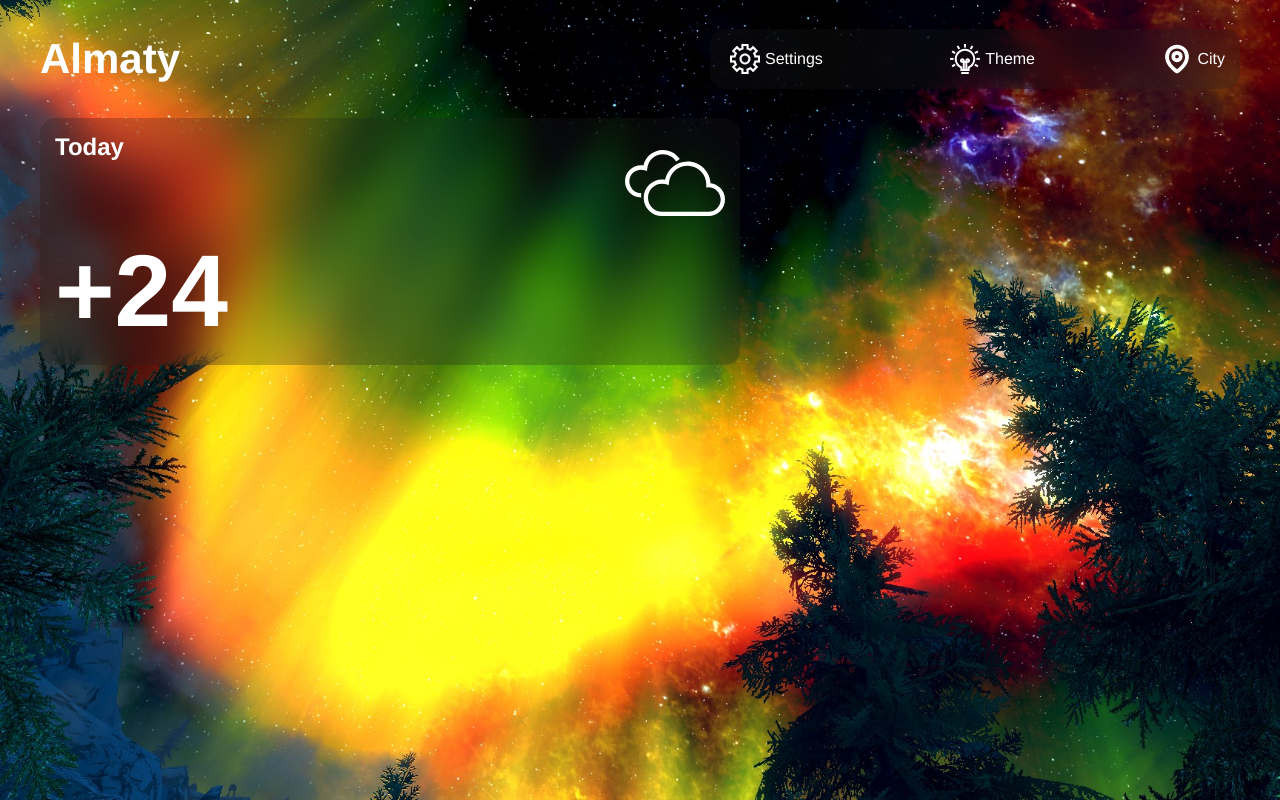
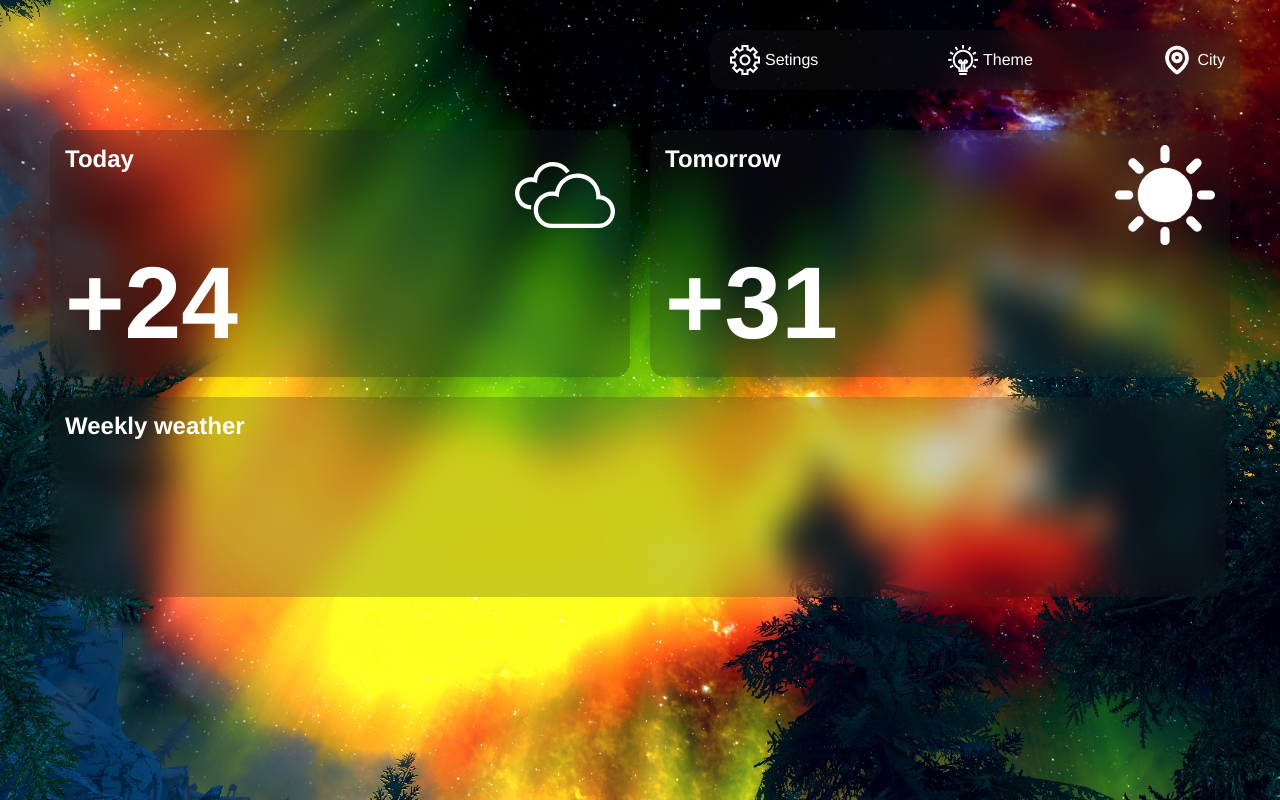
Before and after one commit to mmkhl/smart_weather, a Vue app: page /#/ in a window 1280 px wide. Built offline with nearby package versions, Linux system fonts and the light colour scheme.

Commit message:
start work with api weather

```diff
--- a/src/App.vue
+++ b/src/App.vue
@@ -18,6 +18,11 @@
 import WeatherPage from './pages/WeatherPage.vue';
 
 export default {
+  data(){
+    return {
+      location: '',
+    }
+  },
   components:{
     WeatherPage
   }
--- a/src/component/TodayWeather.vue
+++ b/src/component/TodayWeather.vue
@@ -1,5 +1,5 @@
 <template>
-  <div class="today__weather">
+  <div class="today__weather" >
     <div class="block__info">
       <h2>Today</h2>
       <img
@@ -26,7 +26,6 @@ export default {
 <style scoped>
 .today__weather {
   display: block;
-  max-width: 700px;
   width: 100%;
   border-radius: 15px;
   background-color: #2221213a;
@@ -35,6 +34,8 @@ export default {
   -webkit-box-sizing: border-box;
   -moz-box-sizing: border-box;
   box-sizing: border-box;
+  margin: 10px;
+  flex: 1;
 }
 .block__info {
   width: 100%;
--- a/src/component/TomorrowWeather.vue
+++ b/src/component/TomorrowWeather.vue
@@ -1,9 +1,58 @@
 <template>
-  <div></div>
+  <div class="tomorrow__weather" @click="clicked">
+    <div class="block__info">
+      <h2>Tomorrow</h2>
+      <img
+        src="../assets/sunny.svg"
+        alt="setings"
+        height="100px"
+        width="100px"
+      />
+    </div>
+    <div>
+      <h1 >+31</h1>
+    </div>
+  </div>
 </template>
 
 <script>
-export default {}
+export default {
+  methods:{
+    clicked(){
+      console.log(this.location)
+    }
+  }
+}
 </script>
 
-<style scoped></style>
+<style scoped>
+
+.tomorrow__weather {
+  display: block;
+  flex: 1;
+  margin: 10px;
+  border-radius: 15px;
+  background-color: #2221213a;
+  backdrop-filter: blur(15px);
+  padding: 15px;
+  -webkit-box-sizing: border-box;
+  -moz-box-sizing: border-box;
+  box-sizing: border-box;
+}
+.block__info {
+  width: 100%;
+  display: flex;
+  justify-content: space-between;
+}
+h2 {
+  margin: 0;
+}
+
+h1 {
+  margin: 0;
+  font-size: 102px;
+}
+
+
+
+</style>
--- a/src/component/WeeklyWeather.vue
+++ b/src/component/WeeklyWeather.vue
@@ -1,9 +1,35 @@
 <template>
-  <div></div>
+  <div class="weekly__weather">
+    <h2>Weekly weather</h2>
+  </div>
 </template>
 
 <script>
 export default {}
 </script>
 
-<style lang="scss" scoped></style>
+<style scoped>
+.weekly__weather {
+  display: block;
+  width: 98%;
+  height: 200px;
+  margin: 10px;
+  border-radius: 15px;
+  background-color: #2221213a;
+  backdrop-filter: blur(15px);
+  padding: 15px;
+
+  -webkit-box-sizing: border-box;
+  -moz-box-sizing: border-box;
+  box-sizing: border-box;
+}
+
+h2 {
+  margin: 0;
+}
+
+h1 {
+  margin: 0;
+  font-size: 102px;
+}
+</style>
--- a/src/pages/WeatherPage.vue
+++ b/src/pages/WeatherPage.vue
@@ -1,28 +1,36 @@
 <template>
   <div>
-    <Header />
-
-    <Weather/>
+    <Header :weather-data="weatherData" />
+    <Weather />
   </div>
 </template>
 
 <script>
 import Header from '../views/Header.vue'
-import Weather from '../views/Weather.vue';
+import Weather from '../views/Weather.vue'
+import { fetchWeatherInfo } from '@/services/weather-service'
 export default {
   name: 'WeatherPage',
   components: {
     Header,
     Weather,
-
+  },
+  data() {
+    return {
+      weatherData: null,
+    }
+  },
+  methods: {
+    async getWeather() {
+      this.weatherData = await fetchWeatherInfo().main.city
+      console.log(this.weatherData)
+    },
   },
 }
 </script>
 
-
 <style scoped>
-*{
+* {
   margin: 0;
 }
-
 </style>
--- /dev/null
+++ b/src/services/weather-service.js
@@ -0,0 +1,8 @@
+export const fetchWeatherInfo = async () =>{
+  const urlApi = 'https://api.openweathermap.org/data/2.5/weather?&q=Almaty&appid=3a17114ee18259a7163698db2d14f5fa&lang=en';
+  const response = await fetch(urlApi)
+
+  const result = await response.json();
+  if(result.err) return null;
+  return result;
+}
--- a/src/views/Header.vue
+++ b/src/views/Header.vue
@@ -1,7 +1,7 @@
 <template>
   <div class="header">
     <div>
-      <h2>Almaty</h2>
+      <h2>{{weatherData}}</h2>
     </div>
     <div class="options">
       <div>
@@ -11,7 +11,7 @@
           height="30px"
           width="30px"
         />
-        Settings
+        Setings
       </div>
       <div>
         <img
@@ -23,7 +23,7 @@
 
         Theme
       </div>
-      <div>
+      <div @click="getLocationUser">
         <img
           src="../assets/location.svg"
           alt="setings"
@@ -40,6 +40,24 @@
 <script>
 export default {
   name: 'Header',
+  props:{
+    weatherData: {
+            type: Object,
+            default: () => ({})
+        }
+  },
+  data() {
+    return {
+      location: localStorage.getItem('location'),
+    }
+  },
+  methods: {
+    getLocationUser() {
+      const location = Intl.DateTimeFormat().resolvedOptions().timeZone
+      this.location = location.split('/')[1]
+      localStorage.setItem('location', this.location)
+    },
+  },
 }
 </script>
 
@@ -48,6 +66,8 @@ export default {
   display: flex;
   justify-content: space-between;
   align-items: center;
+  box-sizing: border-box;
+  padding: 30px 0;
 }
 
 .options div {
@@ -57,6 +77,7 @@ export default {
 }
 
 h2 {
+  margin: 0;
   font-size: 42px;
 }
 img {
@@ -72,7 +93,12 @@ img {
   backdrop-filter: blur(15px);
   padding: 15px;
   display: flex;
+  cursor: pointer;
+  justify-content: space-between;
+  transition: all 0.7s linear;
 
-  justify-content: space-between;
+}
+.options div:hover {
+  color: #dfa019;
 }
 </style>
--- a/src/views/Weather.vue
+++ b/src/views/Weather.vue
@@ -26,6 +26,7 @@ export default {
 <style scoped>
 .current__weather {
   display: flex;
+  flex-wrap: wrap;
   justify-content: space-between;
 }
 
```
Also changed, not shown: src/assets/sunny.svg (added).
